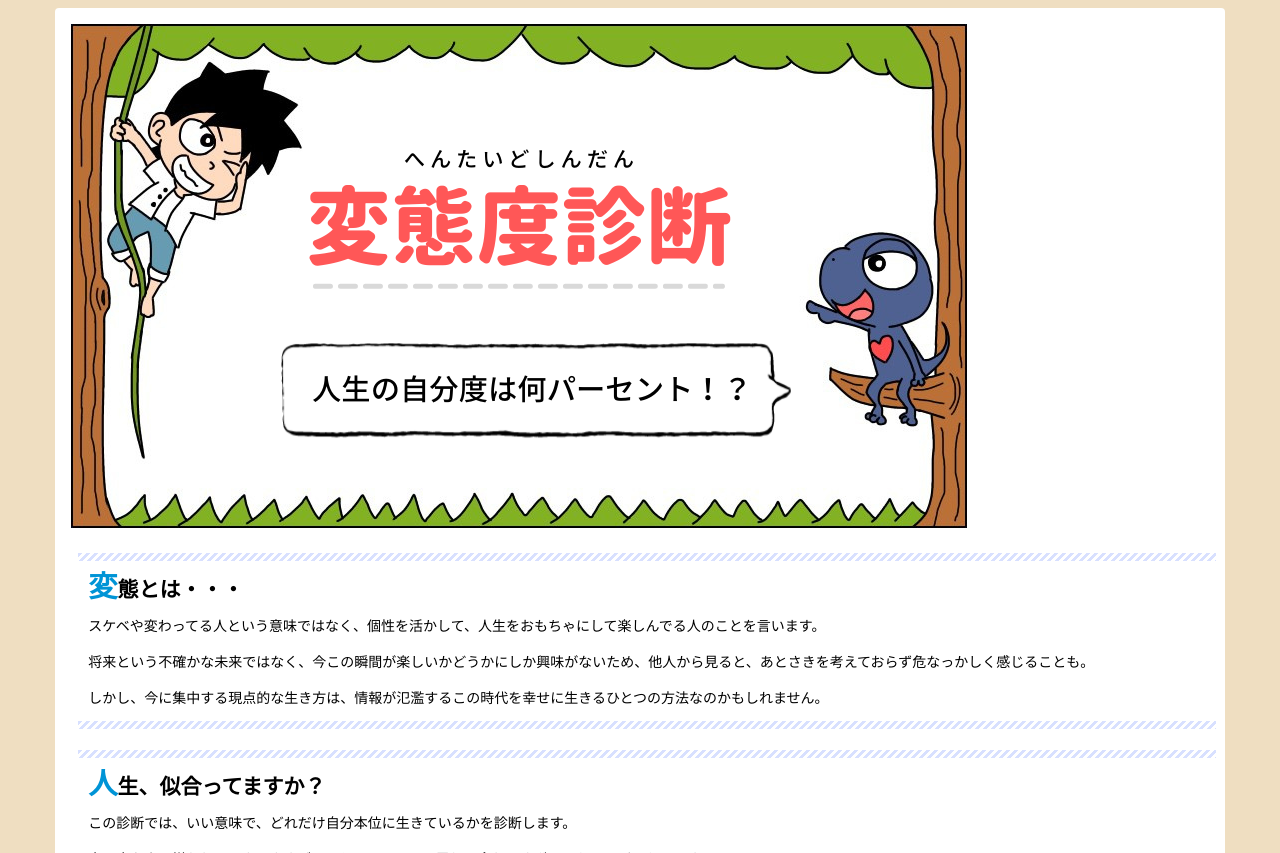
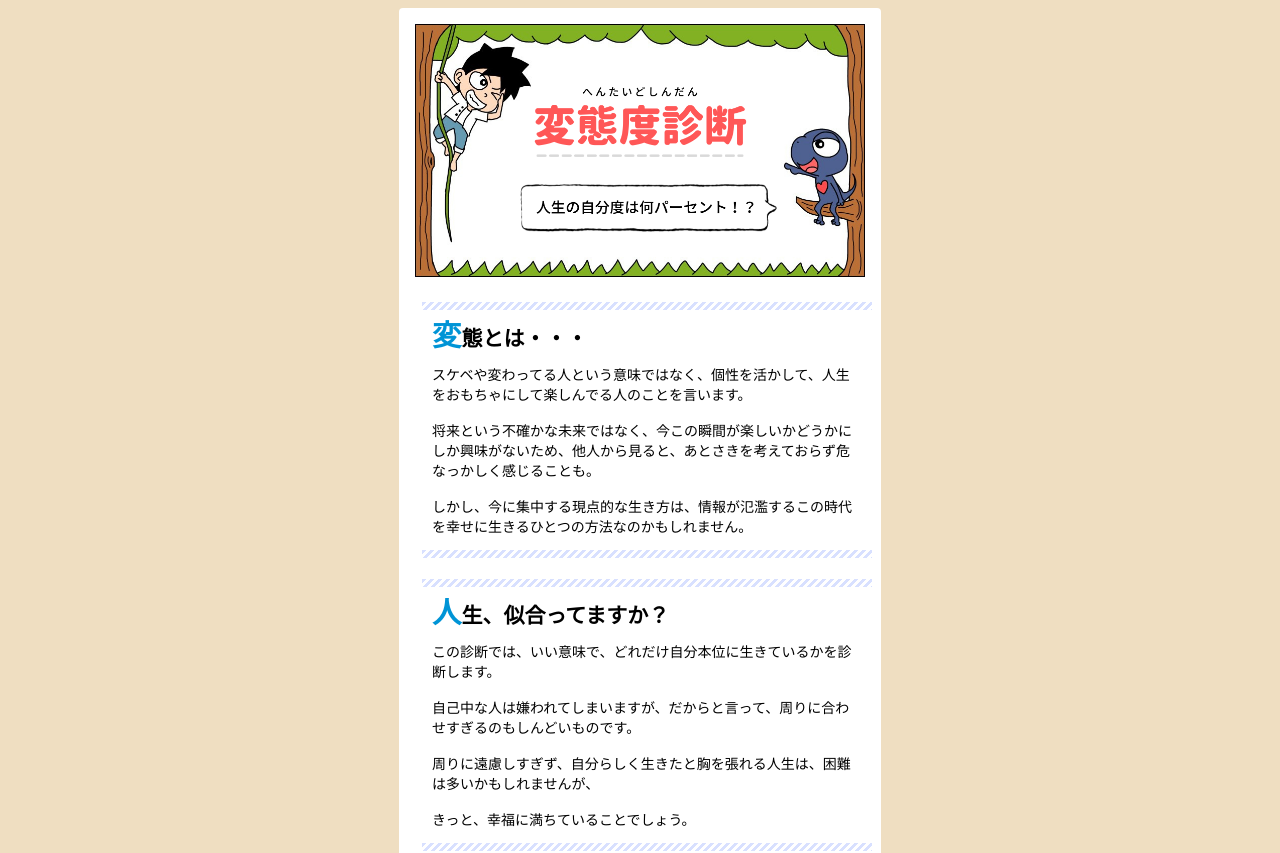
Before and after one commit to blueCodeForest/shindan, a website: page public/index.html in a window 1280 px wide. Shown: the top 853 px of the page. Drawn offline with nearby package versions, Linux system fonts and the light colour scheme.

Commit message:
Fine-tuning the design

```diff
--- a/public/css/styles.css
+++ b/public/css/styles.css
@@ -26,8 +26,8 @@ ul {
 
 #main-container {
   background: #fff;
-  max-width: 500px;
-  min-width: 90%;
+  max-width: 450px;
+  min-width: 300px;
   margin: 8px auto;
   border-radius: 4px;
   padding: 16px;
--- a/public/js/main.js
+++ b/public/js/main.js
@@ -19,14 +19,14 @@
   const questions = [
     {
       'Q1': '赤ちゃんからもう一度人生をやり直したとしても、今の人生とそう変わらないだろう',
-      'Q2': '自分の欠点を痛感するたびに、他人を羨ましく感じる',
+      'Q2': '欠点を痛感しても、自分はダメなやつだと落ち込むことはほとんどない',
       'Q3': 'うまくいかないこともあるけれど、おおむね今の自分に満足している',
-      'Q4': '優秀な人を見ると、劣等感を感じて不安になる',
+      'Q4': '優秀な人を見ても、尊敬の念を抱くことはあれど、劣等感を感じることはない',
       'Q5': '根拠はないけれど、このさき何が起こってもなんとかなるような気がする'
     }, 'positive',
     {
       'Q6': '仕事もしくは勉強のやり方を自分なりに工夫してる',
-      'Q7': 'YouTubeに動画を上げるとして、どんなジャンルが向いてるかパッと思いつく',
+      'Q7': 'これからクリエイターとしてYouTubeに動画を上げるなら、どんなジャンルが向いてるかパッと思いつく',
       'Q8': '好きな理由や嫌いな理由を第三者が納得できるように説明できるタイプだ',
       'Q9': '物事をうまく進めるためにも、自分のクセや個性を知ることは大事だと思う',
       'Q10': '日記を書いて自分自身の行動や心理を振り返ることがよくある'
@@ -34,14 +34,14 @@
     {
       'Q11': '今の人生は自分に似合ってると思う',
       'Q12': '自分と他人は違うので、他人に相談してもあまり意味がないと思う',
-      'Q13': '買い物の後に悪い口コミを見つけると不安になる',
+      'Q13': 'お店や商品の口コミはあくまでも参考程度で、最終的な判断にはあまり影響を受けない方だ',
       'Q14': 'どれだけ稼げる仕事でも、自分に合ってないとやっても意味がないと思う',
       'Q15': 'うまくいかなかったとき、努力不足ではなく、方法が悪かったと考えるタイプだ'
     }, 'judge',
     {
-      'Q16': '何であんなことをしてしまったんだと、同じ失敗を後悔することがよくある',
+      'Q16': '将来のことを悩んでも仕方ないので、考えるのは無駄だと思う',
       'Q17': '老後のためにお金を貯めるぐらいなら、今を楽しむために使った方がいいと思う',
-      'Q18': 'あれこれ心配してしまって、目の前のことが手に付かないことがよくある',
+      'Q18': '思い立ったら行動せずにはいられないので、他人からは一貫性がないように見られる',
       'Q19': '不安や悩みが尽きなくても、目の前のことに集中することが一番大事だ',
       'Q20': '夢中になりすぎて、気がついたら空が暗くなっていることがよくある'
     }, 'focus'
@@ -85,7 +85,7 @@
     [32, '主張控えめ【缶チューハイ級変態】'],
     [28, 'これからが本番【子供のビール級変態】'],
     [24, 'まるで透明人間【お冷級変態】'],
-    [20, 'ご自愛ください【しじみ汁級変態】']
+    [0, 'ご自愛ください【しじみ汁級変態】']
   ]);
 
   const totalComents = new Map ([
@@ -126,6 +126,9 @@
       '★☆☆☆☆': '今が楽しければそれでいい。暗闇に向かってアクセルをベタ踏みする、一歩間違えば人生を壊しかねない力。<br><br>あなたはどちらかというと、今を楽しむよりも、将来に備えて行動する傾向が強いようです。<br><br>先を見通す力に長けているため、安定感は抜群。<br><br>静かに暮らしたいという安定を好む気質も合わさり、退屈に不満を感じることは少ないでしょう。'
     }
   }
+
+  // ポテンシャル項目は常に8ポイントなので別変数に格納する
+  const potentialComents = '非常に高いポテンシャルを秘めていますが、十分に発揮しきれていないようです。<br><br>心の底から自信を持ててないことが原因かもしれません。<br><br>何をしたらいいかわからないなど、将来のビジョンが描けていないと、能力を発揮するのは難しい傾向にあります。<br><br>あなたの奥底に眠る個性を理解すれば、一気に才能が開花するでしょう。'
 
   var currentNum = 0;
   var currentType = "";
@@ -339,6 +342,16 @@
         comentText.innerHTML = paramComents[t][scoreToStar(score[t])];
       }
     })
+    const comentBox = document.createElement('div');
+    container.appendChild(comentBox);
+    comentBox.classList.add('box', 'box_inner');
+    const comentType = document.createElement('h2');
+    comentBox.appendChild(comentType);
+    comentType.textContent = 'ポテンシャル ★★★★☆';
+    const comentText = document.createElement('p');
+    comentBox.appendChild(comentText);
+    comentText.innerHTML = potentialComents;
+
 
     nextButton.remove();
 
```
